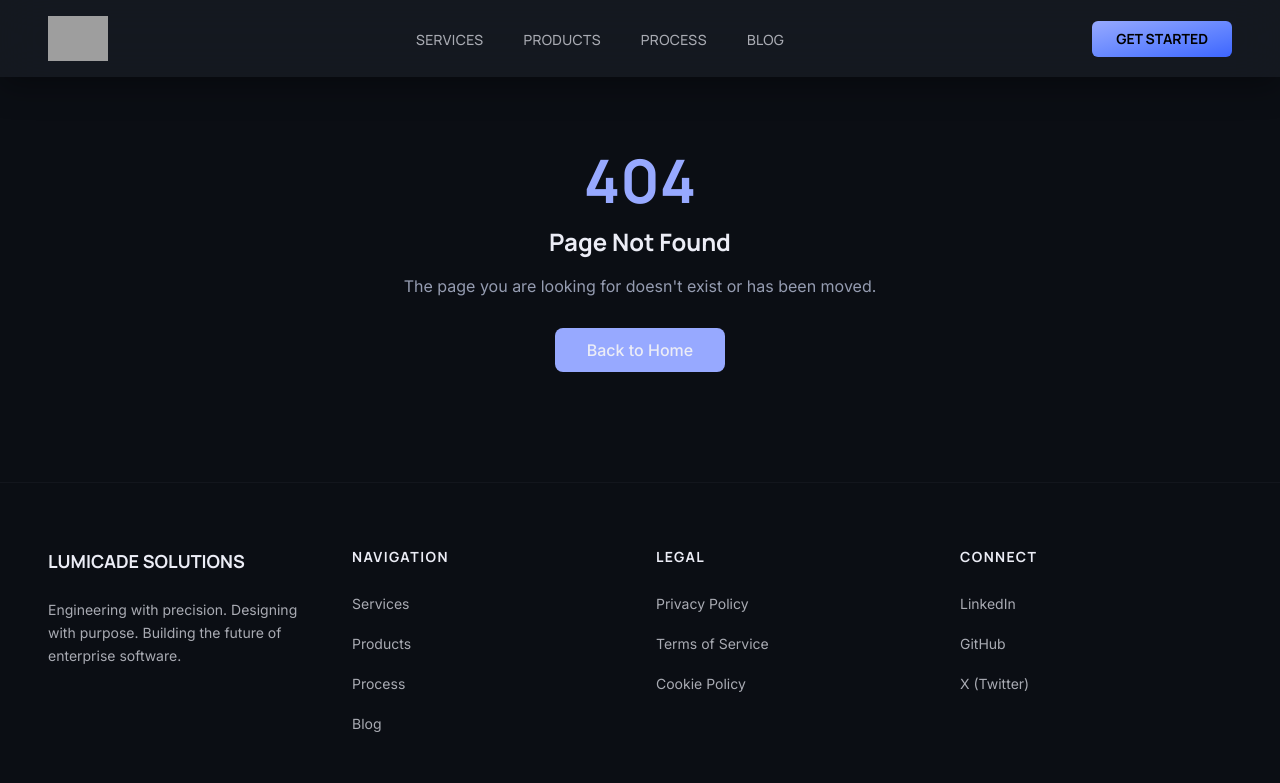
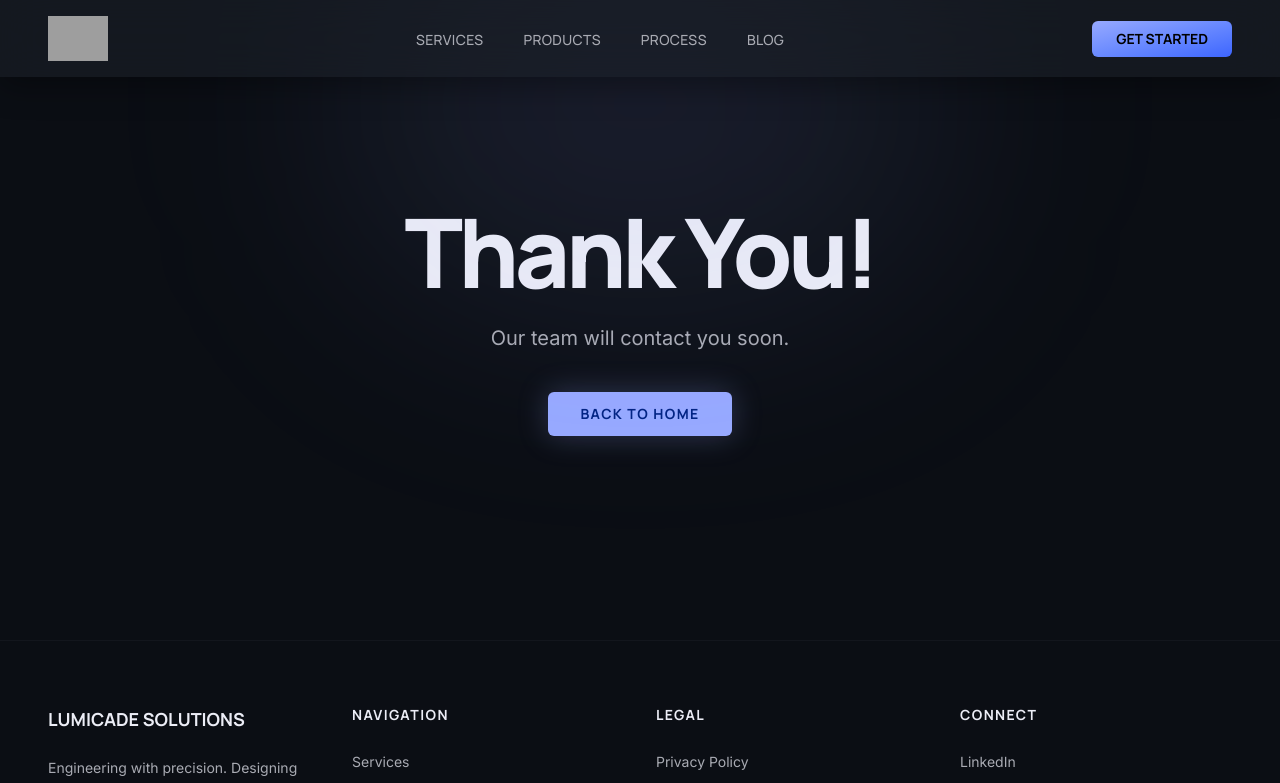
Before and after one commit to Lumicade-Team/portfolio, a Next.js app: page /thank-you in a window 1280 px wide. Before the commit this address had no page. Shown: the top 783 px of the page. Built offline with nearby package versions, Linux system fonts and the light colour scheme; grey boxes are pictures that could not be loaded.

Commit message:
✨ Thank You page

```diff
--- /dev/null
+++ b/src/app/thank-you/page.tsx
@@ -0,0 +1,27 @@
+import Link from "next/link";
+import { Button } from "@/components/ui/button";
+
+const ThankYouPage = () => {
+  return (
+    <section className="flex min-h-[80vh] items-center justify-center py-32">
+      <div className="container mx-auto px-6 text-center">
+        <div className="pointer-events-none absolute -top-24 left-1/2 -translate-x-1/2 w-[600px] h-[400px] bg-primary/10 blur-[120px] rounded-full" />
+        <h1 className="font-headline text-6xl md:text-8xl font-extrabold tracking-tighter mb-6">
+          Thank You!
+        </h1>
+        <p className="text-xl text-on-surface-variant mb-10">
+          Our team will contact you soon.
+        </p>
+        <Button
+          size="lg"
+          asChild
+          className="bg-primary font-headline font-bold uppercase tracking-widest text-on-primary shadow-[0_0_30px_rgba(151,169,255,0.25)] hover:shadow-[0_0_40px_rgba(151,169,255,0.4)] hover:scale-[1.02] active:scale-95 transition-all"
+        >
+          <Link href="/">Back to Home</Link>
+        </Button>
+      </div>
+    </section>
+  );
+};
+
+export default ThankYouPage;
```
